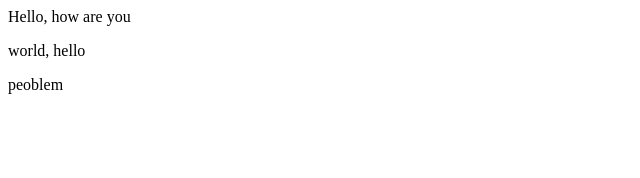
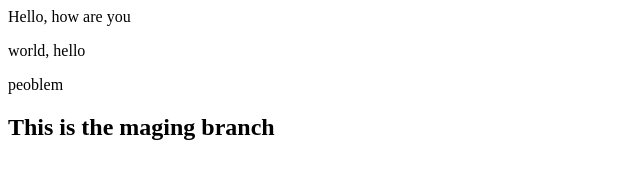
Before and after one commit to Israel-Ogunsua/demo-learning-, a plain HTML site: page index.html in a window 1280 px wide. Shown: the whole page, without its empty margins (0-640 px from the left). Drawn offline with Linux system fonts and the light colour scheme.

Commit message:
this is a fake comment from mareging branch

```diff
--- a/index.html
+++ b/index.html
@@ -1,3 +1,4 @@
 <div>Hello, how are you</div>
 <p>world, hello </p>
 <p> peoblem</p>
+<h2>This is the maging branch</h2>
```
Also changed, not shown: 1 other file.
